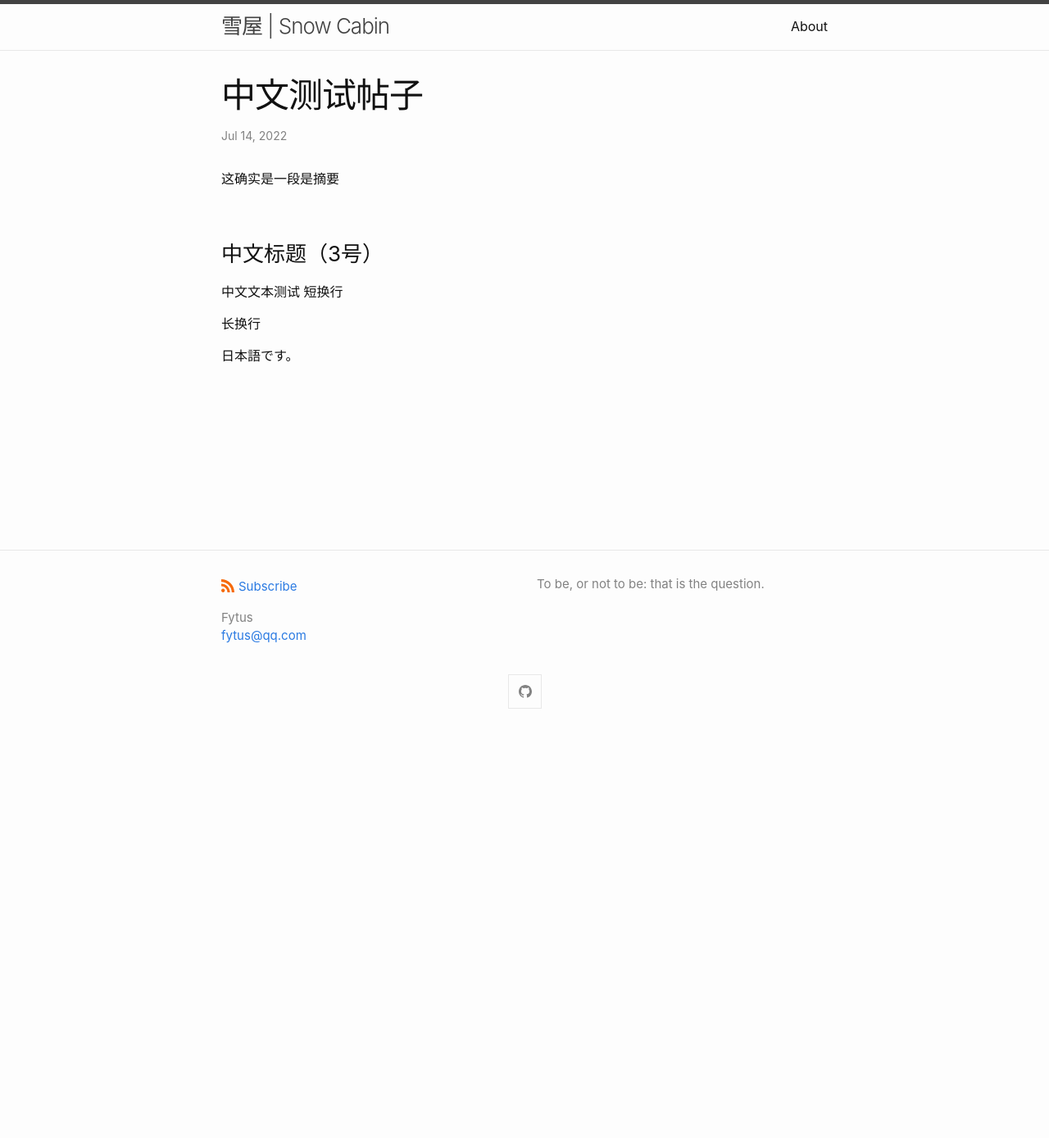
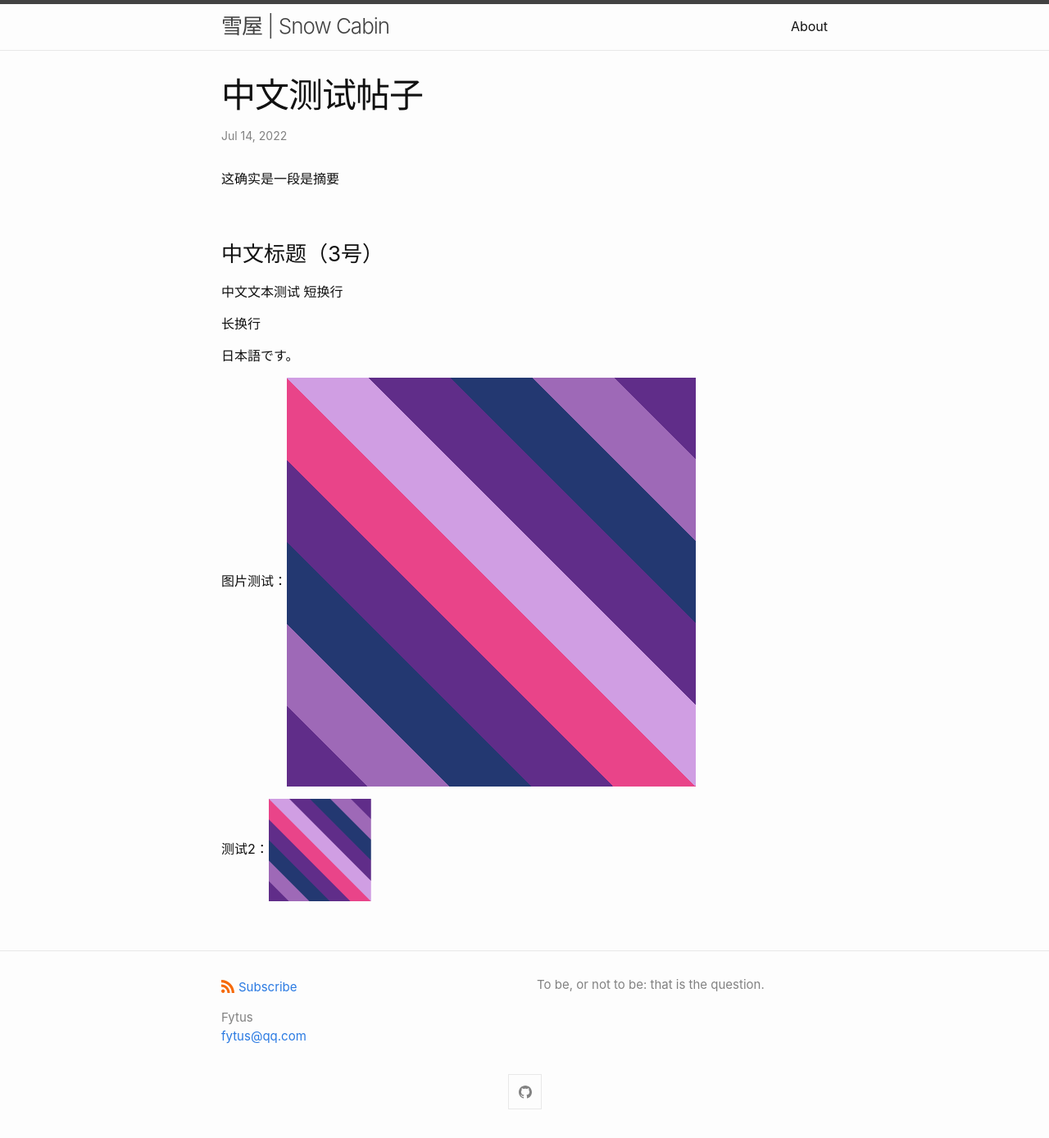
Before and after one commit to Fytus/fytus.github.io, a Jekyll site: the page built from _posts/2022-07-14-中文测试帖子.markdown, in a window 1280 px wide. Shown: the whole page at 82% size. Built offline with Jekyll 4.4.1, drawn with Linux system fonts in a browser that asks for light colours; before the commit the page ends 900 px from its top, so only the background shows below that.

Commit message:
Add image.

```diff
--- a/_posts/2022-07-14-中文测试帖子.markdown
+++ b/_posts/2022-07-14-中文测试帖子.markdown
@@ -16,3 +16,7 @@ excerpt_separator: <!--more-->
 长换行
 
 日本語です。
+
+图片测试：![twilight]({{ site.url }}\images\twilight.png)
+
+测试2：<img src="{{ site.url }}\images\twilight.png" alt="暮色" style="zoom:25%;" />
```
Also changed, not shown: images/twilight.png (added).
